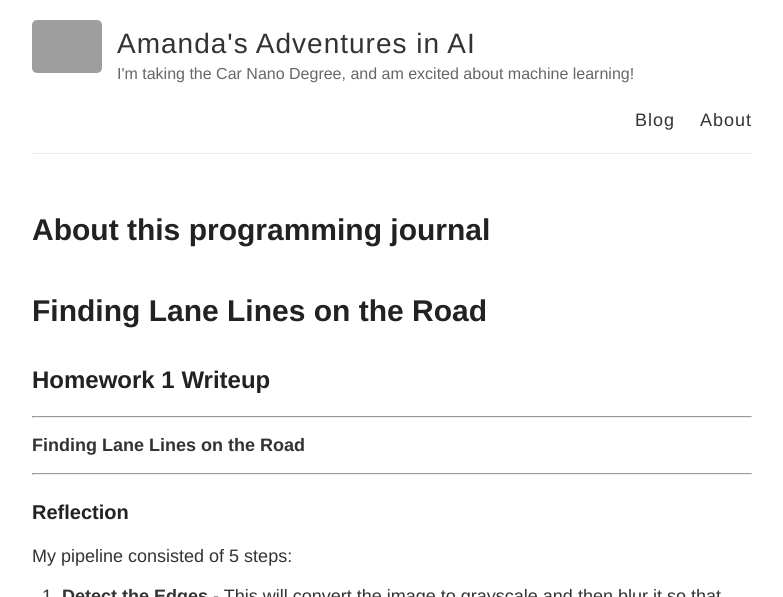
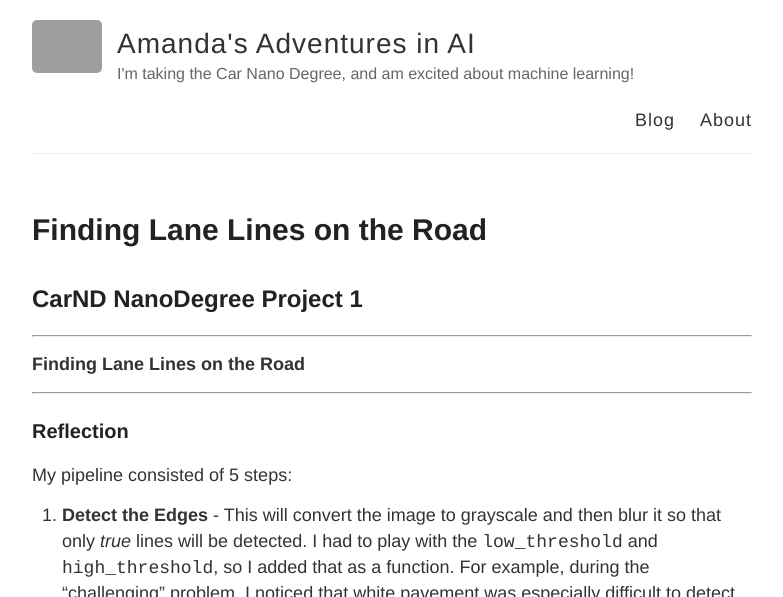
Before and after one commit to amanda-ni/amanda-ni.github.io, a Jekyll site: the page built from _posts/2017-09-14-CarND-LaneLines-P1.md, in a window 1280 px wide and 900 px high, cut to the strip 0-597 px from the top of the window. Shown: the whole strip, without its empty margins (248-1031 px from the left). Built offline with Jekyll 4.4.1, drawn with Linux system fonts in a browser that asks for light colours; grey boxes are pictures that could not be loaded.

Commit message:
Changed title

```diff
--- a/_posts/2017-09-14-CarND-LaneLines-P1.md
+++ b/_posts/2017-09-14-CarND-LaneLines-P1.md
@@ -1,12 +1,9 @@
 ---
 layout: post
-title: About this programming journal
+title: Finding Lane Lines on the Road
 ---
 
-
-# **Finding Lane Lines on the Road**
-
-## Homework 1 Writeup
+## CarND NanoDegree Project 1
 
 ---
 
```
